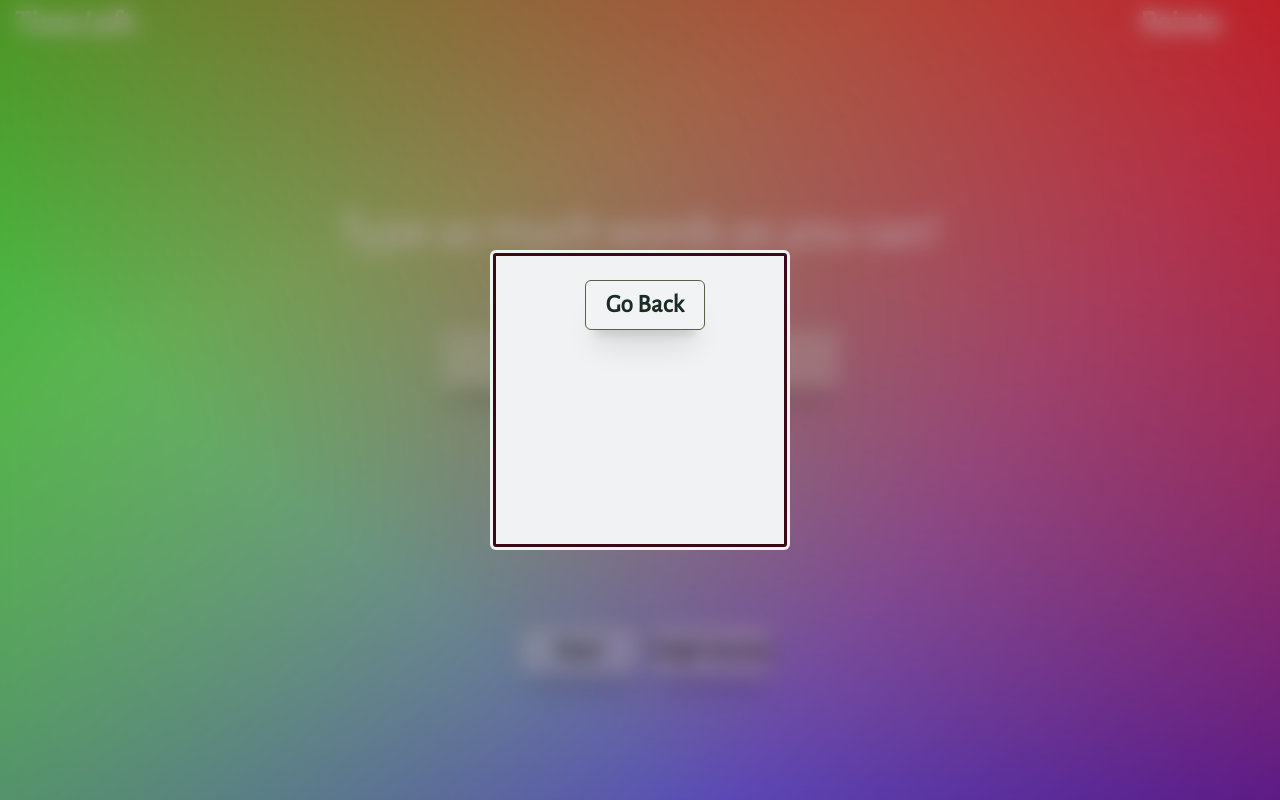
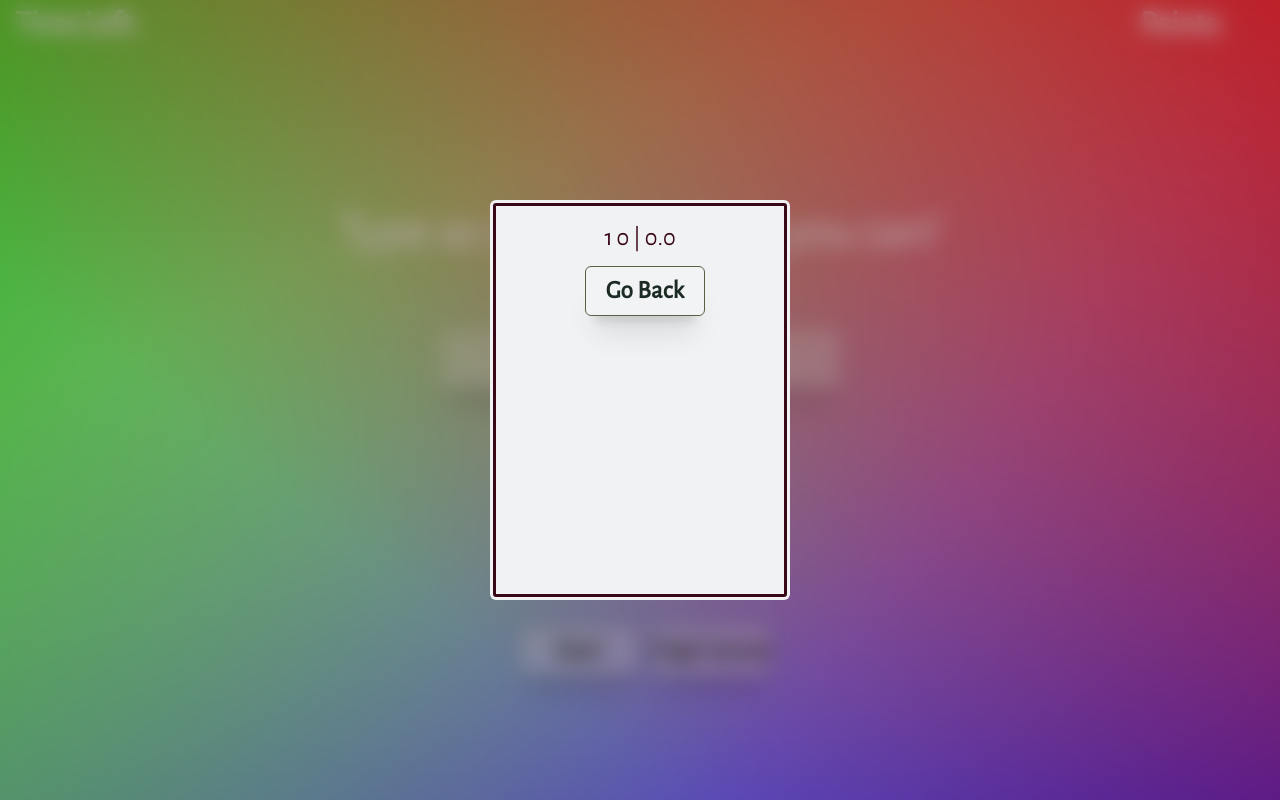
Before and after one commit to mian-azam/typing-flash, a plain HTML site: page index.html in a window 1280 px wide. Both pictures are taken after a click on the button "High Scores". Drawn offline with nearby package versions, Linux system fonts and the light colour scheme.

Commit message:
storing ponit history

```diff
--- a/assets/script/index.js
+++ b/assets/script/index.js
@@ -17,6 +17,7 @@ const head = select('.head');
 const feedSection = select('.feedback');
 const restartBtn = select('.restart-btn');
 const dialog = select('.dialog');
+const scoreList = select('.score-list');
 
 
 const bgMusic = new Audio('./assets/media/bg-music.mp3');
@@ -78,21 +79,13 @@ onEvent('keyup', userInput, function () {
 });
 
 
+//==============================================================================
 
-// =======================================================================================
-
-
-
-function progress() {
-
+function gettingScore() {
     const now = new Date();
-    const date = now.toString().substring(0, 15);
     const hits = array.length;
     const percent = (100 * hits) / words.length;
     const percentage = percent.toFixed(1)
-    //==============================================================================
-
-    function gettingScore() {
 
     const score = {
         score: hits,
@@ -106,13 +99,37 @@ function progress() {
     highScores.push(score);
 
     highScores.sort((a, b) => b.score - a.score);
-        highScores.splice(3);
+    highScores.splice(9);
 
     localStorage.setItem('highScores', JSON.stringify(highScores));
 
-        console.log(highScores);
+
+
+    onEvent('click', btnTwo, function () {
+        scoreList.innerHTML = highScores.map(score => {
+            return `<li> ${highScores.indexOf(score) + 1} ${score.score} | ${score.percent}`;
+        })
+    });
 
 }
+gettingScore();
+
+
+
+
+
+// =======================================================================================
+
+
+
+function progress() {
+
+    const now = new Date();
+    const date = now.toString().substring(0, 15);
+    const hits = array.length;
+    const percent = (100 * hits) / words.length;
+    const percentage = percent.toFixed(1);
+
     gettingScore();
 
     //==============================================================================
@@ -170,7 +187,17 @@ onEvent('click', btn, function () {
 });
 
 
+
+
+
+//==============================================================================
+
+
+//===============
+
+
 onEvent('click', restartBtn, function () {
+
     bgMusic2.pause();
     window.location.reload();
 });
@@ -182,6 +209,7 @@ function animation() {
 }
 
 onEvent('click', btnTwo, function () {
+
     dialog.showModal();
 });
 
--- a/assets/styles/index.css
+++ b/assets/styles/index.css
@@ -118,7 +118,7 @@ video {
 dialog {
     visibility: visible;
     width: 300px;
-    height: 300px;
+    height: 400px;
     background-color: #f0f2f4;
     color: #3a0917;
     position: absolute;
--- a/index.html
+++ b/index.html
@@ -59,6 +59,7 @@
                     onpaste="return false" disabled />
             </div>
             <dialog class="dialog">
+                <ul class="score-list"></ul>
                 <button class="back">Go Back</button>
             </dialog>
             <div>
```
Lines whose indentation alone changed are shown as unchanged.
